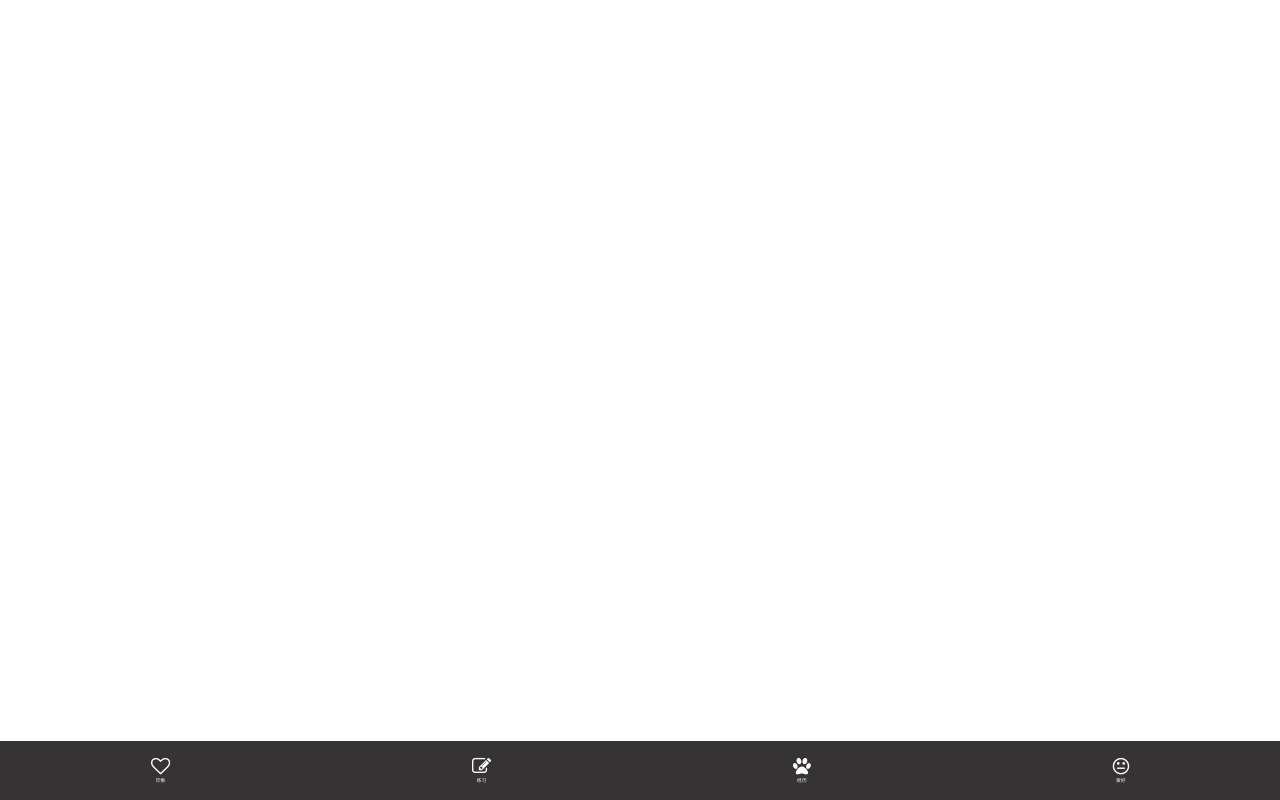
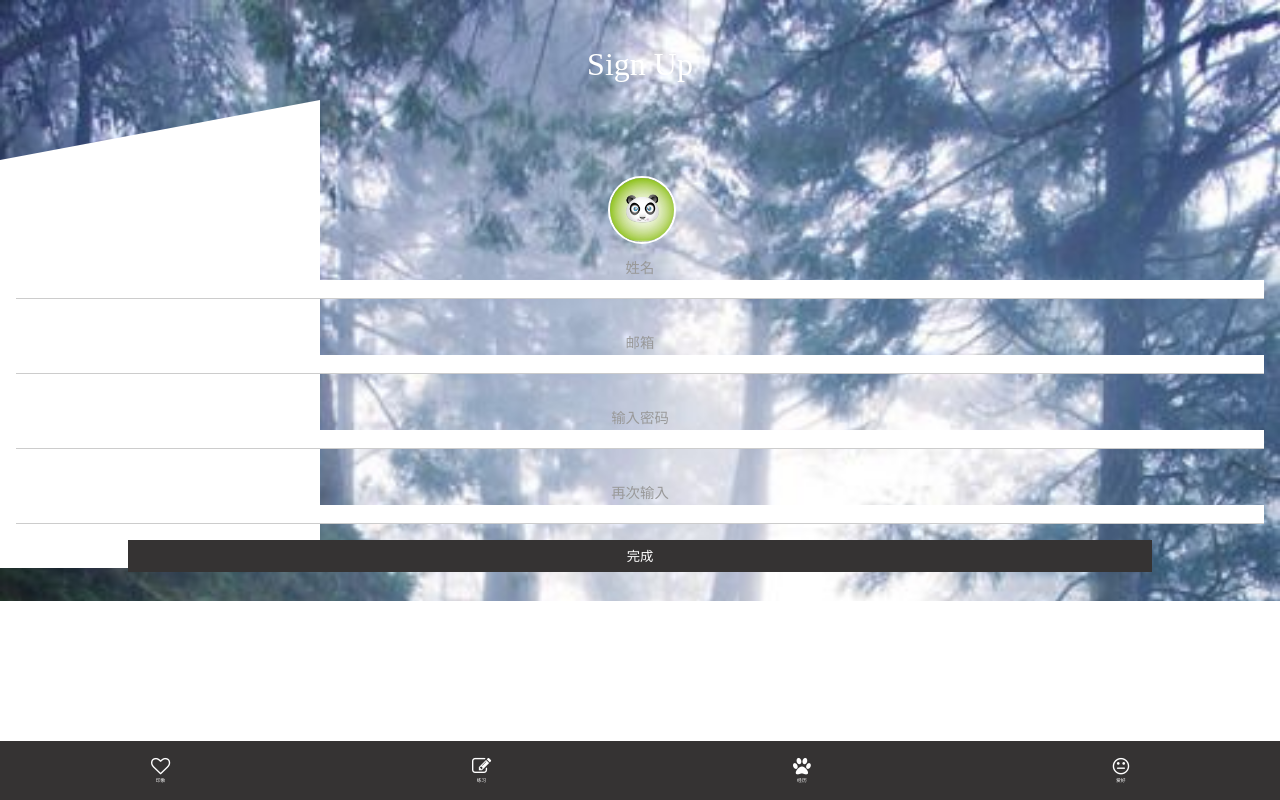
Before and after one commit to liudongyun/about_me, a Vue app in the folder about_me/: page /pro_3 in a window 1280 px wide. Built offline with nearby package versions, Linux system fonts and the light colour scheme; what mint-ui would draw is missing.

Commit message:
制作注册页面

```diff
--- a/about_me/package.json
+++ b/about_me/package.json
@@ -14,6 +14,7 @@
     "less-loader": "^4.0.5",
     "mint-ui": "^2.2.9",
     "n-zepto": "^1.2.0",
+    "two.js": "^0.6.0",
     "vue": "^2.3.3",
     "vue-awesome": "^2.3.1",
     "vue-awesome-swiper": "^2.6.2",
--- a/about_me/src/pages/baseinfo.vue
+++ b/about_me/src/pages/baseinfo.vue
@@ -9,7 +9,7 @@
 				<router-link to="pro_2">vue-mint-ui</router-link>
 			</li>
 			<li class="html_model">
-				<span>html(jade/html)</span>
+				<router-link to="pro_3">sign-up</router-link>
 			</li>
 			<li class="kj_model">
 				<span>框架(vue/angular/react)</span>
--- a/about_me/src/pages/index.vue
+++ b/about_me/src/pages/index.vue
@@ -6,9 +6,9 @@
 			</span>
 		</div>
 
-		{{ totalPrice }}
+		<!-- {{ totalPrice }}
 		<button v-on:click="addOne">增加</button>
-		<button v-on:click="minusOne">减少</button>
+		<button v-on:click="minusOne">减少</button> -->
 
 		<div class="index_base_info">
 			<ul>
--- /dev/null
+++ b/about_me/src/pages/pro_3.vue
@@ -0,0 +1,133 @@
+<template>
+	<div class="pro_3">
+		<canvas id="main_box" width="360" height="600"></canvas>
+		<h3>Sign Up</h3>
+		<div class="main_box" >
+			<span class="user_photo"><img src="../assets/sign_up_user_photo.jpg"></span>
+			<ul>
+				<li class="name">
+					<span>姓名</span>
+					<input type="text" name="name">
+				</li>
+				<li class="email">
+					<span>邮箱</span>
+					<input type="text" name="email">
+				</li>
+				<li class="password">
+					<span>输入密码</span>
+					<input type="text" name="password">
+				</li>
+				<li class="password_again">
+					<span>再次输入</span>
+					<input type="text" name="password_again">
+				</li>
+			</ul>
+			<input type="button" name="" value="完成" class="finish_btn">
+		</div>
+	</div>
+</template>
+<script>
+	export default {
+	  name: 'pro_3',
+	  components: {
+	  },
+	  data(){
+	  	return{
+	  		msg:'当前是项目三页面'
+	    }
+	  },
+      mounted(){
+      	let canvas=document.getElementById('main_box');
+		let ctx=canvas.getContext('2d');
+		ctx.fillStyle="#fff"
+		ctx.beginPath();
+		// ctx.strokeStyle="red";
+		ctx.moveTo(0,160);
+		ctx.lineTo(320,100);
+		ctx.lineTo(320,568);
+		ctx.lineTo(0,568);
+		ctx.closePath();
+		// ctx.stroke();
+		ctx.fill();
+
+      }
+	}
+</script>
+<style scoped lang="less">
+	.pro_3{
+		background:url('../assets/sign_up_bg.jpg') no-repeat;
+		background-size:100%;
+	}
+	h3{
+		position:absolute;
+		left:0;
+		top:0;
+		z-index:9;
+		width:100%;
+		height:8rem;
+		line-height:8rem;
+		text-align:center;
+		font-size:2rem;
+		color:#fff;
+	}
+	.user_photo{
+		position: absolute;
+		left:50%;
+		top:-3rem;
+		width:4rem;
+		height:4rem;
+		margin-left:-2rem;
+		border-radius:50%;
+		border:2px solid #fff;
+		overflow:hidden;
+		img{
+			height: 100%;
+		}
+	}
+	.main_box{
+		position:fixed;
+		bottom:3rem;
+		left:0;
+		height:66%;
+		width:100%;
+		z-index:10;
+		li{
+
+			margin-top:2rem;
+			display:flex;
+			flex-direction:column;
+			text-align:center;
+			span{
+				font-size:0.9rem;
+				font-family:"微软雅黑";
+				color:#999;
+				height:1.5rem;
+				line-height:1.5rem;
+			}
+			input{
+				border:none;
+				border-bottom:1px solid #ccc;
+				margin:0 1rem;
+				outline:none;
+				text-align:center;
+				height:1rem;
+				line-height:1rem;
+			}
+		}
+		.finish_btn{
+			width:80%;
+			height:2rem;
+			line-height:2rem;
+			margin:0 auto;
+			background:#353333;
+			color:#fff;
+			border:none;
+			display:block;
+			margin-top:1rem;
+		}
+	}
+	#main_box{
+		position:relative;
+		z-index:8
+	}
+</style>
--- a/about_me/src/router/index.js
+++ b/about_me/src/router/index.js
@@ -7,6 +7,7 @@ import load from '@/pages/load'
 import interesting from '@/pages/interesting'
 import pro_1 from '@/pages/pro_1'
 import pro_2 from '@/pages/pro_2'
+import pro_3 from '@/pages/pro_3'
 import VueAwesomeSwiper from 'vue-awesome-swiper'
 import Mint from 'mint-ui'
 
@@ -51,6 +52,11 @@ export default new Router({
       path:'/pro_2',
       name:'pro_2',
       component:pro_2
+    },
+    {
+      path:'/pro_3',
+      name:'pro_3',
+      component:pro_3
     }
   ]
 })
```
Also changed, not shown: about_me/src/assets/sign_up_bg.jpg (added), about_me/src/assets/sign_up_user_photo.jpg (added).
